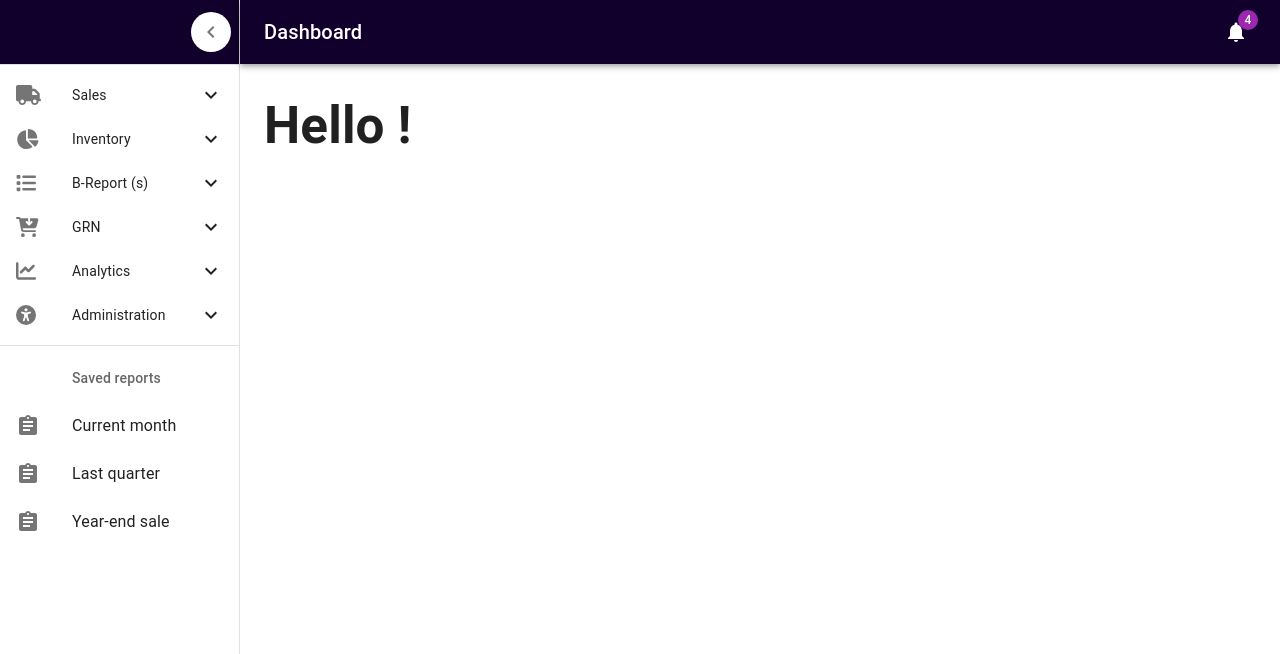
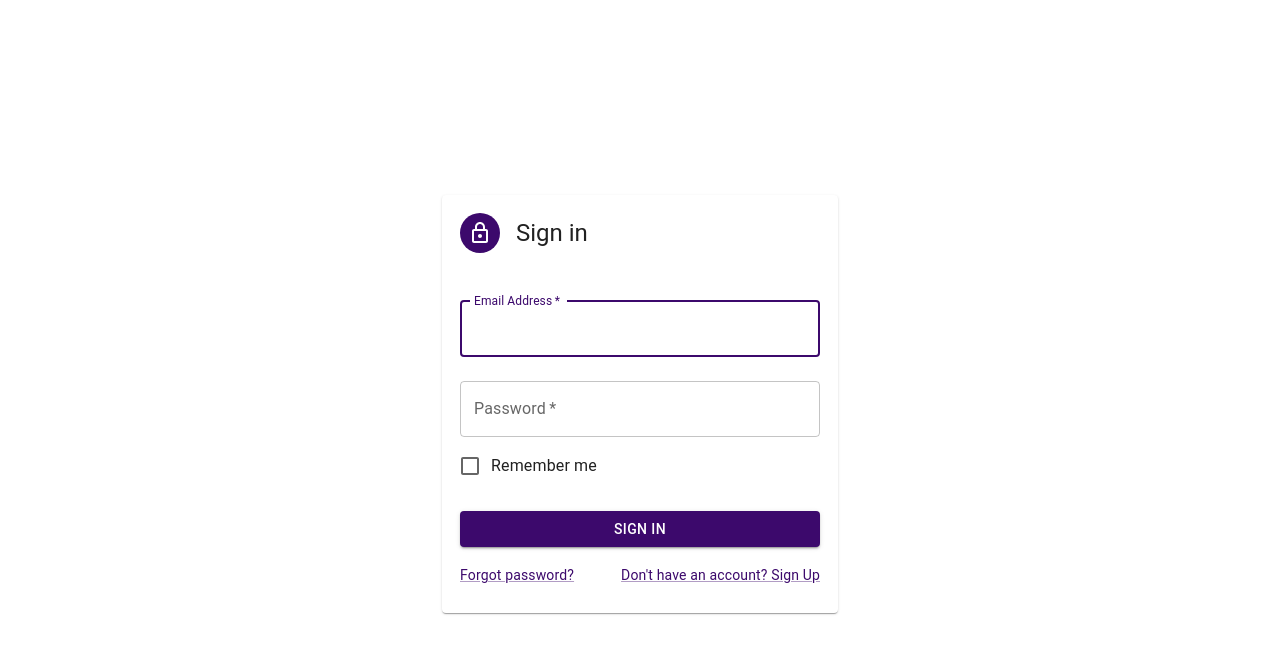
Before and after one commit to ravihennayaka667/BizPilot, a React (Vite) app: page / in a window 1280 px wide. Shown: the top 654 px of the page. Built offline with nearby package versions, Linux system fonts and the light colour scheme.

Commit message:
login ui done

```diff
--- a/src/App.jsx
+++ b/src/App.jsx
@@ -21,8 +21,8 @@ function App() {
 
 
         <Routes>
-         {/* <Route path="/" element={<Login/>} /> */}
-        <Route path="/" element={<Navbar><Dashboard/></Navbar>} />
+         <Route path="/" element={<Login/>} />
+        {/* <Route path="/" element={<Navbar><Dashboard/></Navbar>} /> */}
         <Route path="/invoiceAdd" element={<Navbar><AddInvoice /></Navbar>} />
         <Route path="/invoiceView" element={<Navbar><InvoiceView /></Navbar>} />
         <Route path="/addCustomers" element={<Navbar><AddCustomers /></Navbar>} />
--- a/src/Components/Login.jsx
+++ b/src/Components/Login.jsx
@@ -7,15 +7,39 @@ import FormControlLabel from "@mui/material/FormControlLabel";
 import Checkbox from "@mui/material/Checkbox";
 import Link from "@mui/material/Link";
 import Grid from "@mui/material/Grid";
-import Box from "@mui/material/Box";
-import LockOutlinedIcon from "@mui/icons-material/LockOutlined";
 import Typography from "@mui/material/Typography";
 import Container from "@mui/material/Container";
-import { createTheme, ThemeProvider } from "@mui/material/styles";
-import '../assets/Login.css';
-import { Card, CardContent, CardHeader } from "@mui/material";
+import Card from "@mui/material/Card";
+import CardContent from "@mui/material/CardContent";
+import CardHeader from "@mui/material/CardHeader";
+import LockOutlinedIcon from '@mui/icons-material/LockOutlined';
+import { createTheme, ThemeProvider } from '@mui/material/styles';
+import { styled } from '@mui/system';
+import '../assets/Login.css'; // Assuming you have a CSS file for additional styling
 
-const defaultTheme = createTheme();
+const customTheme = createTheme({
+    palette: {
+        primary: {
+            main: "#3c096c", // Change to your desired primary color
+        },
+        secondary: {
+            main: "#000fds", // Change to your desired secondary color
+        },
+    },
+});
+
+const LoginCard = styled(Card)({
+    maxWidth: 400,
+    margin: 'auto',
+    marginTop: 8,
+    padding: 2,
+});
+
+const LoginCardContent = styled(CardContent)({
+    display: 'flex',
+    flexDirection: 'column',
+    alignItems: 'center',
+});
 
 export default function Login() {
     const handleSubmit = (event) => {
@@ -28,35 +52,22 @@ export default function Login() {
     };
 
     return (
-    <>
-      <div className="login">
-      <Grid container justifyContent="center">
-      <Grid item xs={12} sm={8} md={6} lg={4}>
-      <Card id="bglogin">
-              <Container component="main" maxWidth="xs">
+        <ThemeProvider theme={customTheme}>
             <CssBaseline />
-                <Box
-                  sx={{
-                    marginTop: 8,
-                    display: "flex",
-                    flexDirection: "column",
-                    alignItems: "center",
-                  }}
-                >
-                  <Avatar sx={{ m: 1, bgcolor: "#03396c" }}>
+            <Container component="main" maxWidth="xs" >
+                <LoginCard>
+                    <CardHeader
+                        avatar={
+                            <Avatar sx={{ bgcolor: "primary.main" }}>
                                 <LockOutlinedIcon />
                             </Avatar>
-                  <Typography component="h1" variant="h5" style={{ color: 'black' }}>
-                    Sign in
-                  </Typography>
-                  <CardContent>
-                    <Box
-                      component="form"
-                      onSubmit={handleSubmit}
-                      noValidate
-                      sx={{ mt: 1 }}
-                    >
+                        }
+                        title={<Typography variant="h5">Sign in</Typography>}
+                    />
+                    <LoginCardContent>
+                        <form onSubmit={handleSubmit}>
                             <TextField
+                                variant="outlined"
                                 margin="normal"
                                 required
                                 fullWidth
@@ -67,6 +78,7 @@ export default function Login() {
                                 autoFocus
                             />
                             <TextField
+                                variant="outlined"
                                 margin="normal"
                                 required
                                 fullWidth
@@ -84,30 +96,27 @@ export default function Login() {
                                 type="submit"
                                 fullWidth
                                 variant="contained"
+                                color="primary"
                                 sx={{ mt: 3, mb: 2 }}
                             >
                                 Sign In
                             </Button>
+                        </form>
                         <Grid container>
                             <Grid item xs>
                                 <Link href="#" variant="body2">
                                     Forgot password?
                                 </Link>
                             </Grid>
-                        <Grid item xs>
+                            <Grid item>
                                 <Link href="#" variant="body2">
                                     {"Don't have an account? Sign Up"}
                                 </Link>
                             </Grid>
                         </Grid>
-                    </Box>
-                    </CardContent>
-                </Box>
+                    </LoginCardContent>
+                </LoginCard>
             </Container>
-            </Card>
-          </Grid>
-        </Grid>
-      </div>
-        </>
+        </ThemeProvider>
     );
 }
--- a/src/assets/Login.css
+++ b/src/assets/Login.css
@@ -1,9 +1,18 @@
+body {
+    display: flex;
+    justify-content: center;
+    align-items: center;
+    height: 100vh;
+    margin: 0;
+    padding: 0;
+}
 
-.login{
-
-    margin-top: 5%;
-    margin-left: 50%;
-    margin-right: 50%;
-
-
+.login-container {
+    display: flex;
+    justify-content: center;
+    align-items: center;
+    width: 400px; /* Adjust as needed */
+    padding: 20px;
+    margin: 0 auto;
+    box-shadow: 0 2px 8px rgba(0, 0, 0, 0.1);
 }
```
Lines whose indentation alone changed are shown as unchanged.
